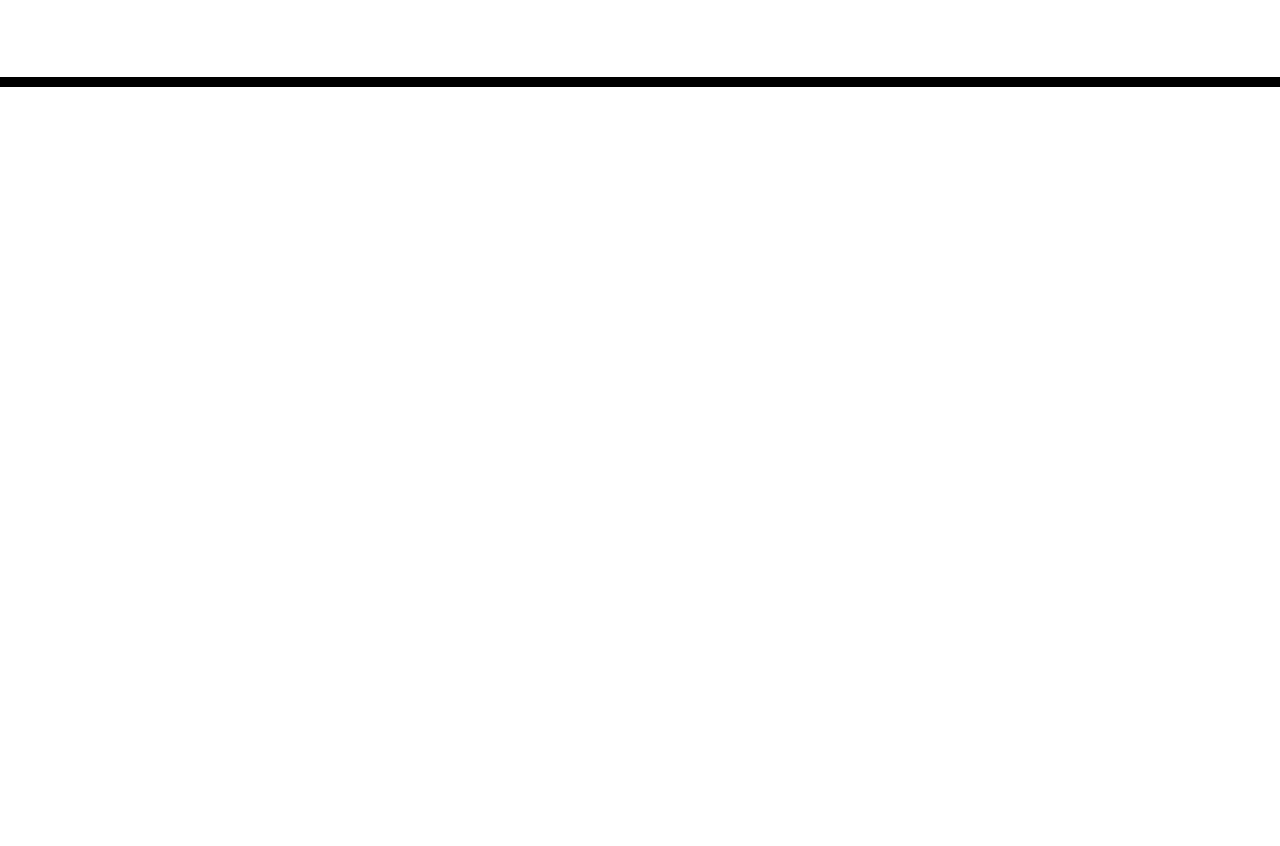
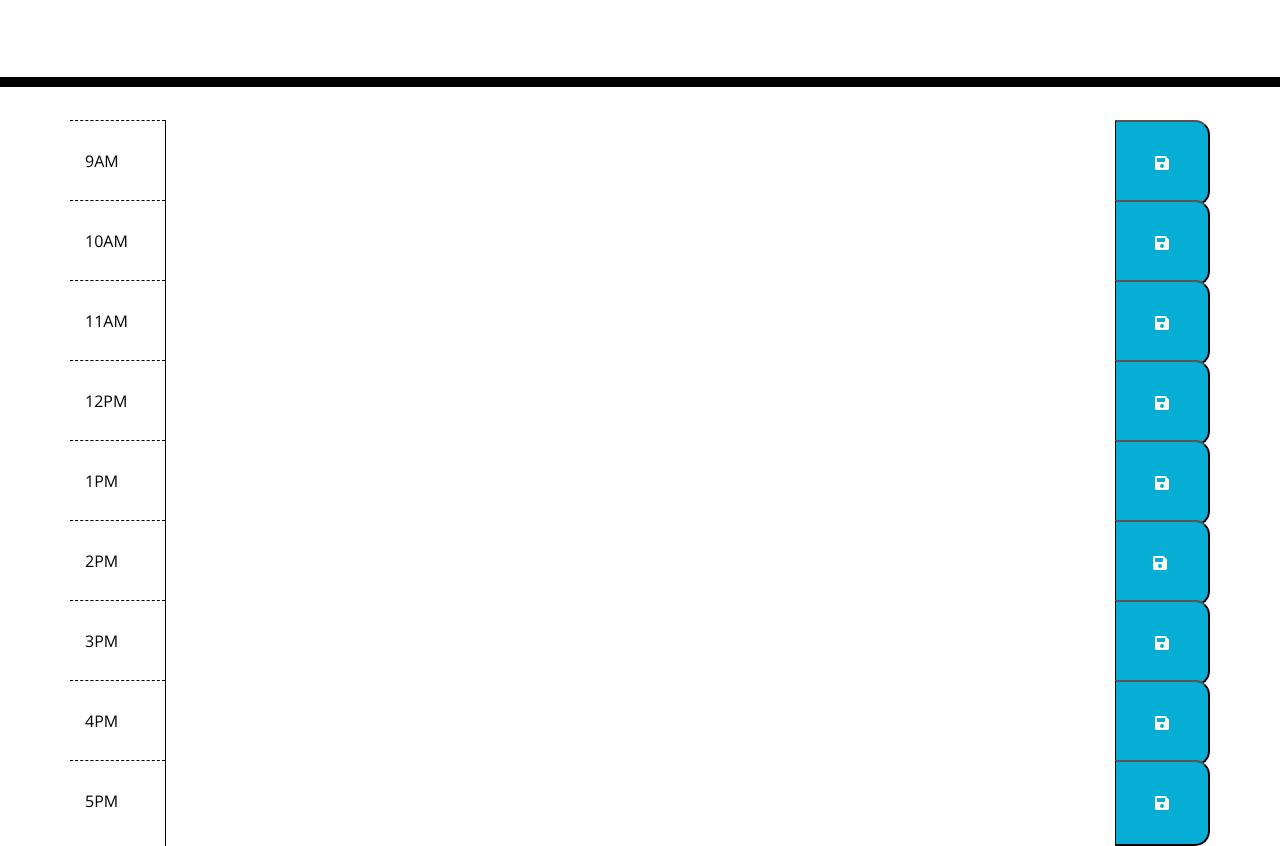
Before and after one commit to drp227/work-day-scheduler, a plain HTML site: page index.html in a window 1280 px wide. Shown: the part 181-1027 px from the top of the page. Before the commit the page ends 800 px from the top, so only its background shows below. Drawn offline with nearby package versions, Linux system fonts and the light colour scheme; files that its build step writes are made by us from their sources.

Commit message:
set hour divs in index.html

```diff
--- a/index.html
+++ b/index.html
@@ -18,7 +18,7 @@
       href="https://fonts.googleapis.com/css?family=Open+Sans&display=swap"
       rel="stylesheet"
     />
-    <link rel="stylesheet" href="style.css" />
+    <link rel="stylesheet" href="./assets/css/style.css" />
     <title>Work Day Scheduler</title>
   </head>
 
@@ -28,11 +28,119 @@
       <p class="lead">A simple calendar app for scheduling your work day</p>
       <p id="currentDay" class="lead"></p>
     </header>
+
     <div class="container">
-      <!-- Timeblocks go here -->
+      <div id="hour-09" class="row hour-div">
+        <div class="col-md-1 hour"><label id="09">
+          9AM</label>
+        </div>
+        <textarea class="col-md-10 description">
+        </textarea>
+        <button class="col-md-1 saveBtn">
+          <i class="fas fa-save">
+          </i>
+        </button>
+      </div>
+
+      <div id="hour-10" class="row hour-div">
+        <div class="col-md-1 hour"><label id="10">
+          10AM</label>
+        </div>
+        <textarea class="col-md-10 description">
+        </textarea>
+        <button class="col-md-1 saveBtn">
+          <i class="fas fa-save">
+          </i>
+        </button>
+      </div>
+
+      <div id="hour-11" class="row hour-div">
+        <div class="col-md-1 hour"><label id="11">
+          11AM</label>
+        </div>
+        <textarea class="col-md-10 description">
+        </textarea>
+        <button class="col-md-1 saveBtn">
+          <i class="fas fa-save">
+          </i>
+        </button>
+      </div>
+
+      <div id="hour-12" class="row hour-div">
+        <div class="col-md-1 hour"><label id="12">
+          12PM</label>
+        </div>
+        <textarea class="col-md-10 description">
+        </textarea>
+        <button class="col-md-1 saveBtn">
+          <i class="fas fa-save">
+          </i>
+        </button>
+      </div>
+
+      <div id="hour-13" class="row hour-div">
+        <div class="col-md-1 hour"><label id="13">
+          1PM</label>
+        </div>
+        <textarea class="col-md-10 description">
+        </textarea>
+        <button class="col-md-1 saveBtn">
+          <i class="fas fa-save">
+          </i>
+        </button>
+      </div>
+
+      <div id="hour-14" class="row hour-div">
+        <div class="col-md-1 hour"><label id="14">
+          2PM</label>
+        </div>
+        <textarea class="col-md-10 description">
+        </textarea>
+        <button class="col-md-1 saveBtn">
+          <i class="fas fa-save">
+          </i>
+        </button>
+      </div>
+
+      <div id="hour-15" class="row hour-div">
+        <div class="col-md-1 hour"><label id="15">
+          3PM</label>
+        </div>
+        <textarea class="col-md-10 description">
+        </textarea>
+        <button class="col-md-1 saveBtn">
+          <i class="fas fa-save">
+          </i>
+        </button>
+      </div>
+
+      <div id="hour-16" class="row hour-div">
+        <div class="col-md-1 hour"><label id="16">
+          4PM</label>
+        </div>
+        <textarea class="col-md-10 description">
+        </textarea>
+        <button class="col-md-1 saveBtn">
+          <i class="fas fa-save">
+          </i>
+        </button>
+      </div>
+
+      <div id="hour-17" class="row hour-div">
+        <div class="col-md-1 hour"><label id="17">
+          5PM</label>
+        </div>
+        <textarea class="col-md-10 description">
+        </textarea>
+        <button class="col-md-1 saveBtn">
+          <i class="fas fa-save">
+          </i>
+        </button>
+      </div>
     </div>
 
     <script src="https://code.jquery.com/jquery-3.4.1.min.js"></script>
     <script src="https://cdnjs.cloudflare.com/ajax/libs/moment.js/2.24.0/moment.min.js"></script>
+    <script src="./assets/js/script.js"></script>
   </body>
 </html>
```
